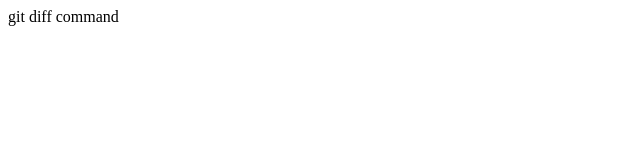
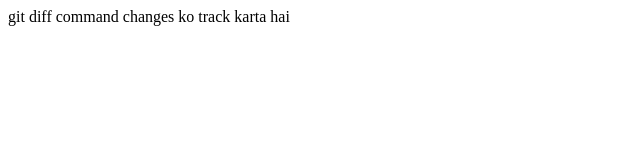
Before and after one commit to gopalsinghranawat282-art/git-diff, a plain HTML site: page index.html in a window 1280 px wide. Shown: the whole page, without its empty margins (0-640 px from the left). Drawn offline with Linux system fonts and the light colour scheme.

Commit message:
changes complete

```diff
--- a/index.html
+++ b/index.html
@@ -6,6 +6,6 @@
     <title>Git diff command</title>
 </head>
 <body>
-    git diff command
+    git diff command changes ko track karta hai
 </body>
 </html>
```
